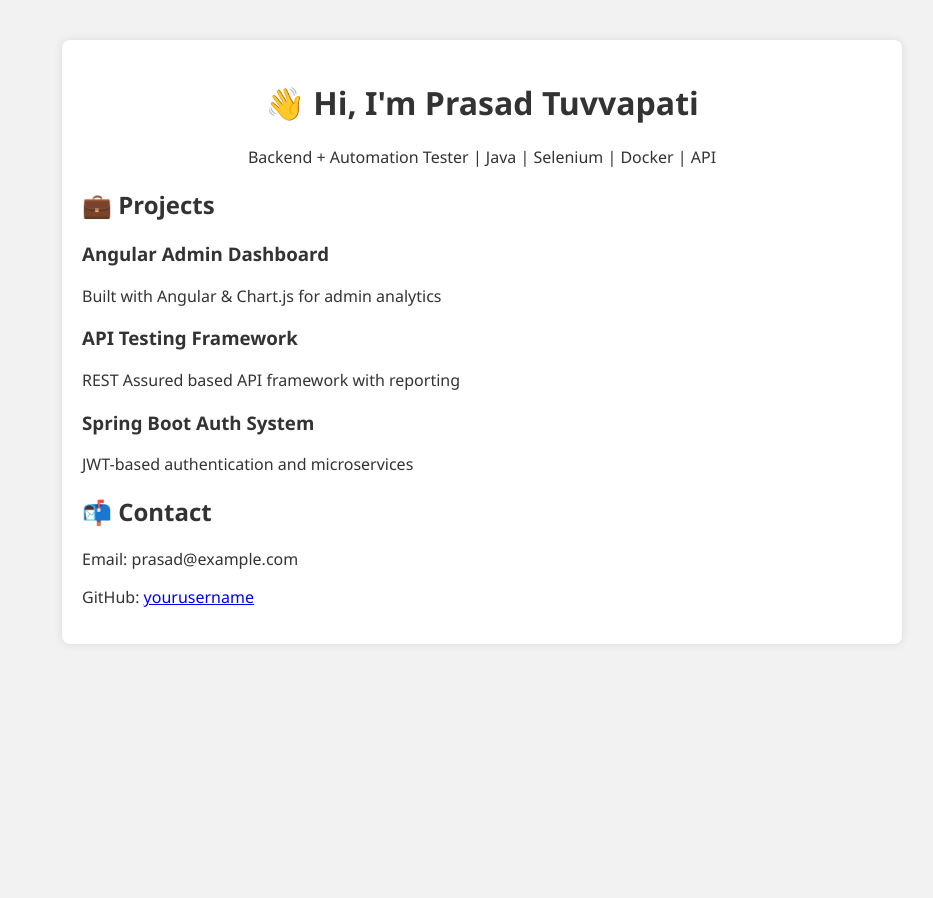
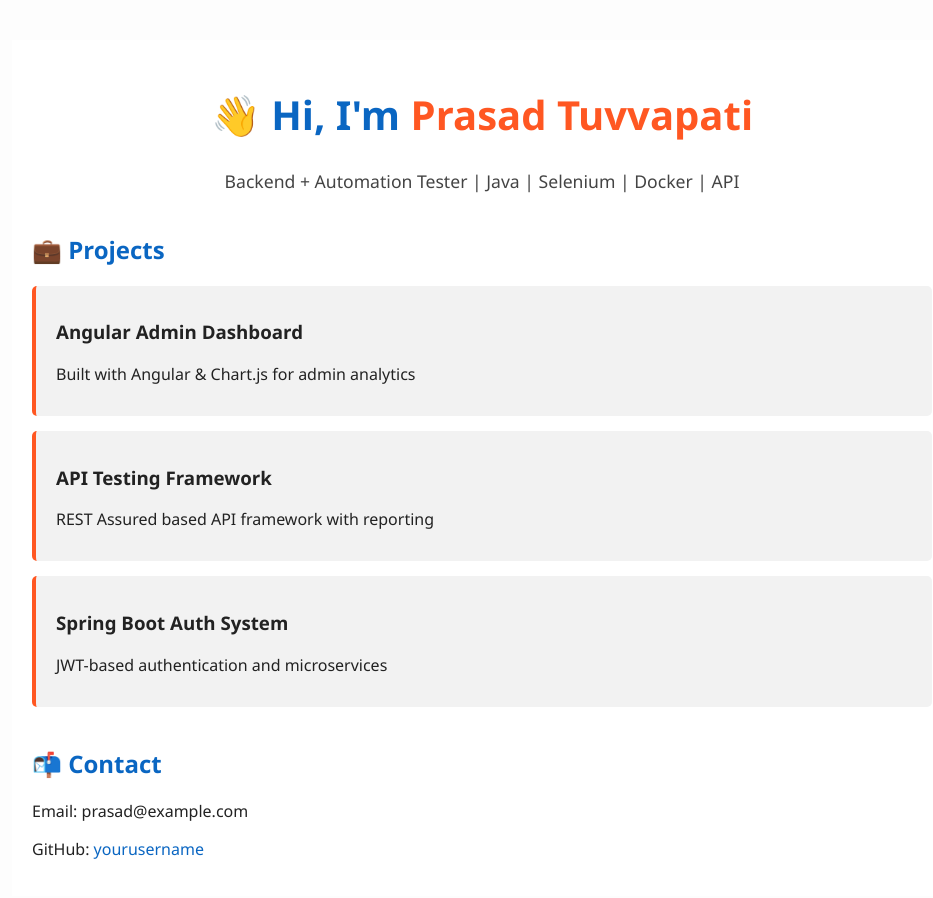
Before and after one commit to 1venkat5/prasad-portfolio, a plain HTML site: page index.html in a window 1280 px wide. Shown: the whole page, without its empty margins (158-1091 px from the left). Before the commit the page ends 800 px from the top, so only its background shows below. Drawn offline with nearby package versions, Linux system fonts and the light colour scheme.

Commit message:
Update style.css

```diff
--- a/style.css
+++ b/style.css
@@ -2,28 +2,64 @@ body {
   font-family: 'Segoe UI', sans-serif;
   margin: 0;
   padding: 0;
-  background: #f2f2f2;
-  color: #333;
+  background: #fdfdfd;
+  color: #222;
 }
 
 .container {
-  max-width: 800px;
+  max-width: 900px;
   margin: 40px auto;
   padding: 20px;
-  background: white;
-  border-radius: 8px;
-  box-shadow: 0 0 10px rgba(0,0,0,0.1);
+  background: #fff;
 }
 
 header {
   text-align: center;
+  margin-bottom: 40px;
+}
+
+header h1 {
+  font-size: 2.5rem;
+  color: #0a66c2;
+}
+
+header p {
+  font-size: 1.1rem;
+  color: #444;
+}
+
+.highlight {
+  color: #ff5722;
+}
+
+.projects, .contact {
+  margin-top: 40px;
+}
+
+.projects h2, .contact h2 {
+  color: #0a66c2;
   margin-bottom: 20px;
 }
 
-.projects ul {
-  padding-left: 1.2rem;
+.project-card {
+  background: #f2f2f2;
+  padding: 15px 20px;
+  border-left: 4px solid #ff5722;
+  margin-bottom: 15px;
+  border-radius: 5px;
+  transition: transform 0.3s;
 }
 
-.projects li {
-  margin-bottom: 10px;
+.project-card:hover {
+  transform: translateY(-5px);
+  box-shadow: 0 8px 20px rgba(0,0,0,0.1);
 }
+
+a {
+  color: #0a66c2;
+  text-decoration: none;
+}
+
+a:hover {
+  text-decoration: underline;
+}
```
